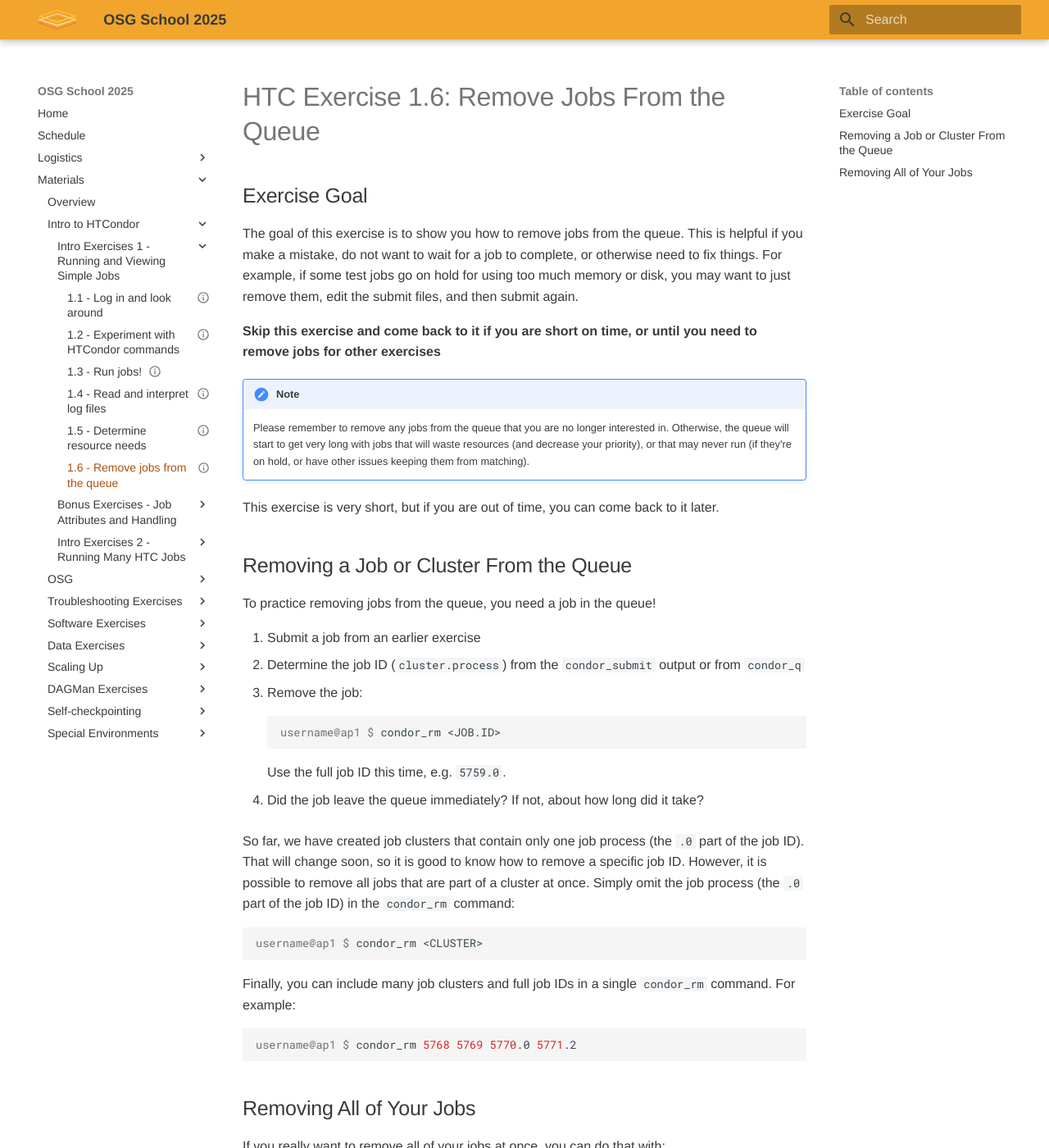
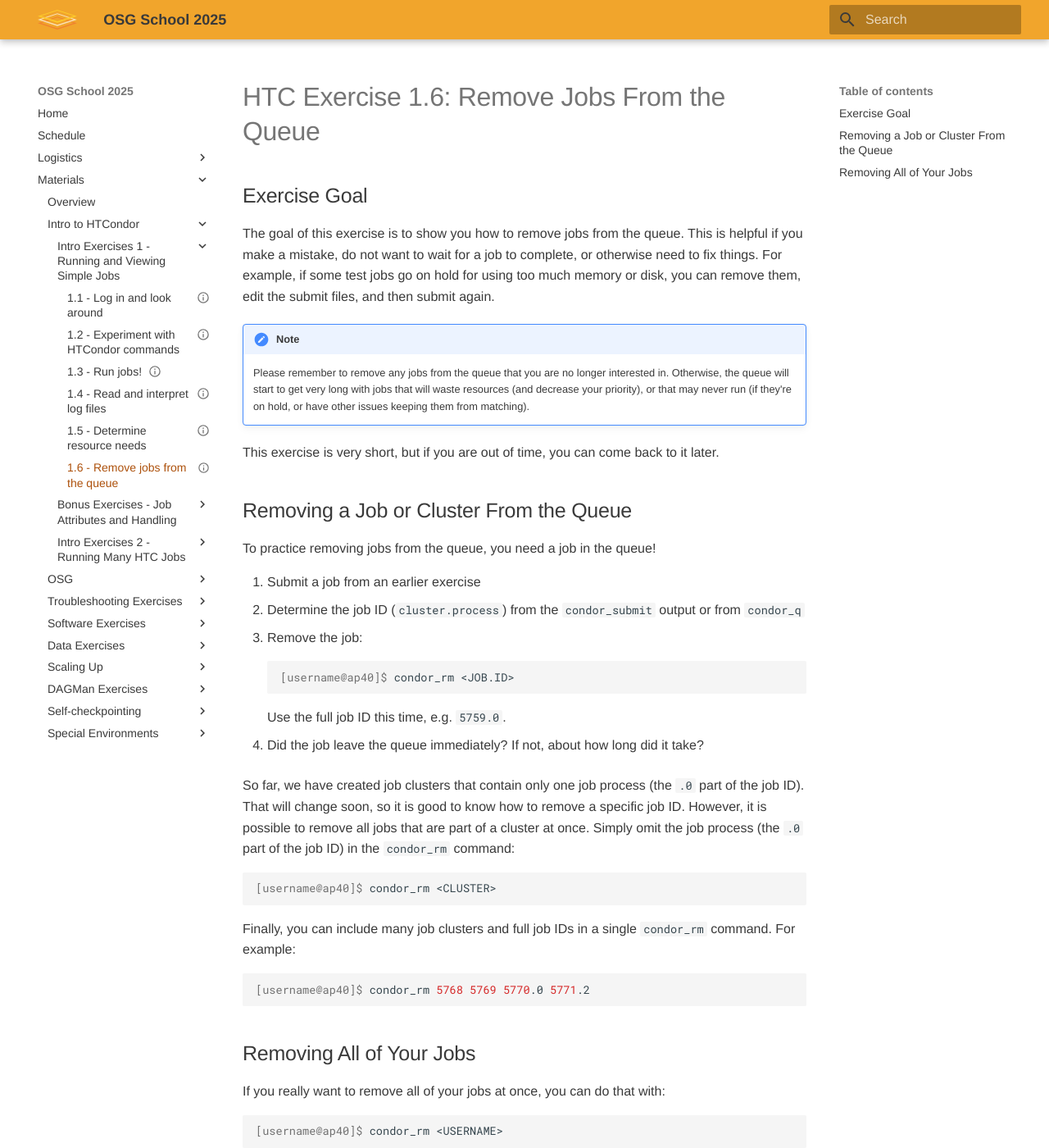
Before and after one commit to osg-htc/school-2025, an MkDocs documentation site: the page built from docs/materials/htcondor/part1-ex6-remove.md, in a window 1280 px wide and 1400 px high. Shown: the whole window at 82% size. Built offline with MkDocs 1.6.1 and Material for MkDocs 9.7.7, drawn with Linux system fonts in a browser that asks for light colours; some of the changed text lies outside the part shown.

Commit message:
Update intro HTC 1.6

````diff
--- a/docs/materials/htcondor/part1-ex6-remove.md
+++ b/docs/materials/htcondor/part1-ex6-remove.md
@@ -9,9 +9,7 @@ HTC Exercise 1.6: Remove Jobs From the Queue
 
 ## Exercise Goal
 
-The goal of this exercise is to show you how to remove jobs from the queue. This is helpful if you make a mistake, do not want to wait for a job to complete, or otherwise need to fix things. For example, if some test jobs go on hold for using too much memory or disk, you may want to just remove them, edit the submit files, and then submit again.
-
-**Skip this exercise and come back to it if you are short on time, or until you need to remove jobs for other exercises**
+The goal of this exercise is to show you how to remove jobs from the queue. This is helpful if you make a mistake, do not want to wait for a job to complete, or otherwise need to fix things. For example, if some test jobs go on hold for using too much memory or disk, you can remove them, edit the submit files, and then submit again.
 
 !!! note
     Please remember to remove any jobs from the queue that you are no longer interested in. Otherwise, the queue will start to get very long with jobs that will waste resources (and decrease your priority), or that may never run (if they're on hold, or have other issues keeping them from matching).
@@ -27,7 +25,7 @@ To practice removing jobs from the queue, you need a job in the queue!
 1.  Remove the job:
 
         :::console
-        username@ap1 $ condor_rm <JOB.ID>
+        [username@ap40]$ condor_rm <JOB.ID>
 
     Use the full job ID this time, e.g. `5759.0`.
 
@@ -36,13 +34,13 @@ To practice removing jobs from the queue, you need a job in the queue!
 So far, we have created job clusters that contain only one job process (the `.0` part of the job ID). That will change soon, so it is good to know how to remove a specific job ID. However, it is possible to remove all jobs that are part of a cluster at once. Simply omit the job process (the `.0` part of the job ID) in the `condor_rm` command:
 
 ``` console
-username@ap1 $ condor_rm <CLUSTER>
+[username@ap40]$ condor_rm <CLUSTER>
 ```
 
 Finally, you can include many job clusters and full job IDs in a single `condor_rm` command. For example:
 
 ``` console
-username@ap1 $ condor_rm 5768 5769 5770.0 5771.2
+[username@ap40]$ condor_rm 5768 5769 5770.0 5771.2
 ```
 
 ## Removing All of Your Jobs
@@ -50,7 +48,7 @@ username@ap1 $ condor_rm 5768 5769 5770.0 5771.2
 If you really want to remove all of your jobs at once, you can do that with:
 
 ```console
-username@ap1 $ condor_rm <USERNAME>
+[username@ap40]$ condor_rm <USERNAME>
 ```
 
 If you want to test it: (optional, though you'll likely need this in the future)
@@ -61,4 +59,4 @@ If you want to test it: (optional, though you'll likely need this in the future)
 1.  Use `condor_q` to track progress
 
 In case you are wondering, you can remove only your own jobs.
-HTCondor administrators can remove anyone’s jobs, so be nice to them.
+HTCondor administrators can remove anyone’s jobs, so be nice to them. :)
````
